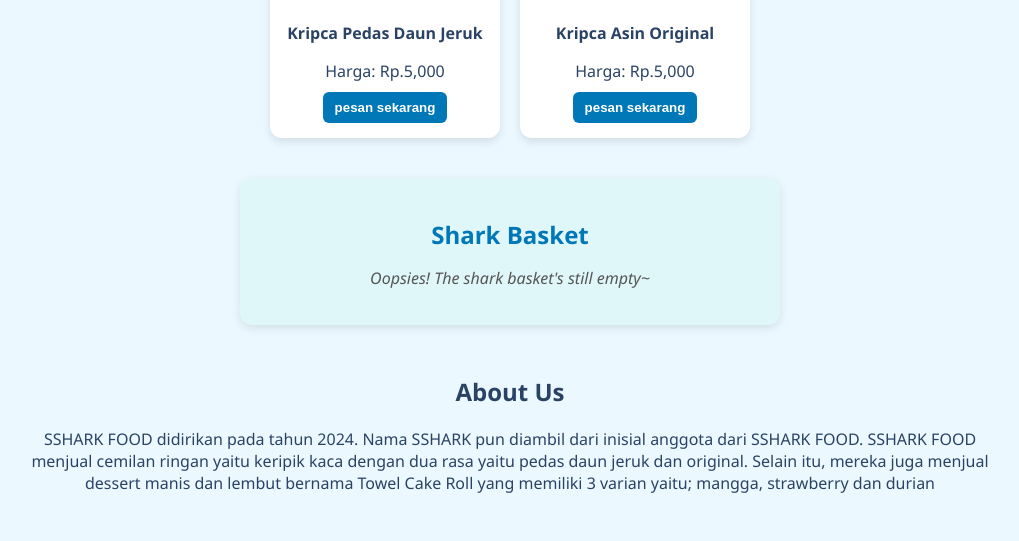
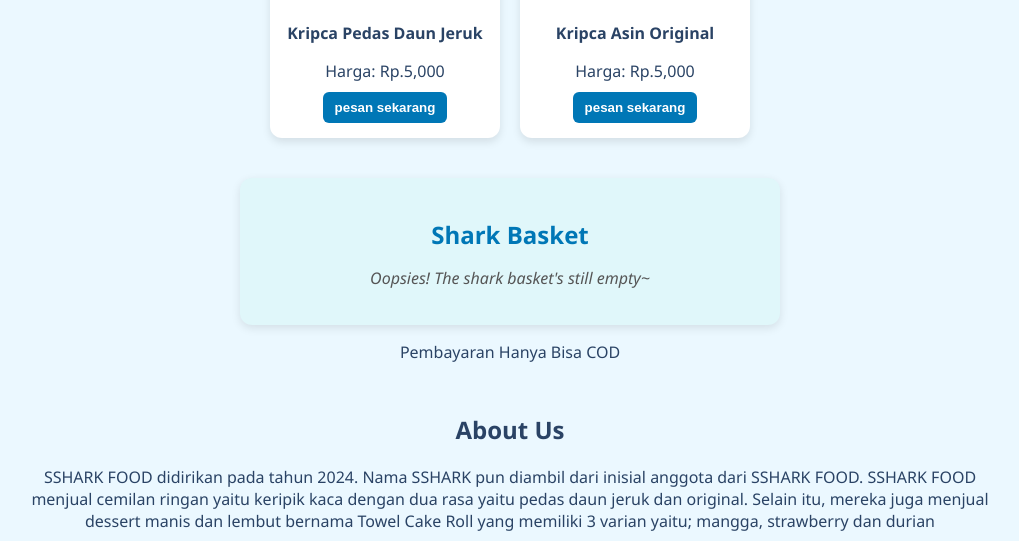
Before and after one commit to shintadnz/webshintapkk, a plain HTML site: page index.html in a window 1280 px wide. Shown: the part 947-1488 px from the top of the page, without its empty margins (130-1149 px from the left). Drawn offline with Linux system fonts and the light colour scheme.

Commit message:
index.html

```diff
--- a/index.html
+++ b/index.html
@@ -225,6 +225,7 @@
         <p>Oopsies! The shark basket's still empty~</p>
       </div>
     </div>
+    <p>Pembayaran Hanya Bisa COD</p>
   </div>
 
   <div class="about" id="about">
```
